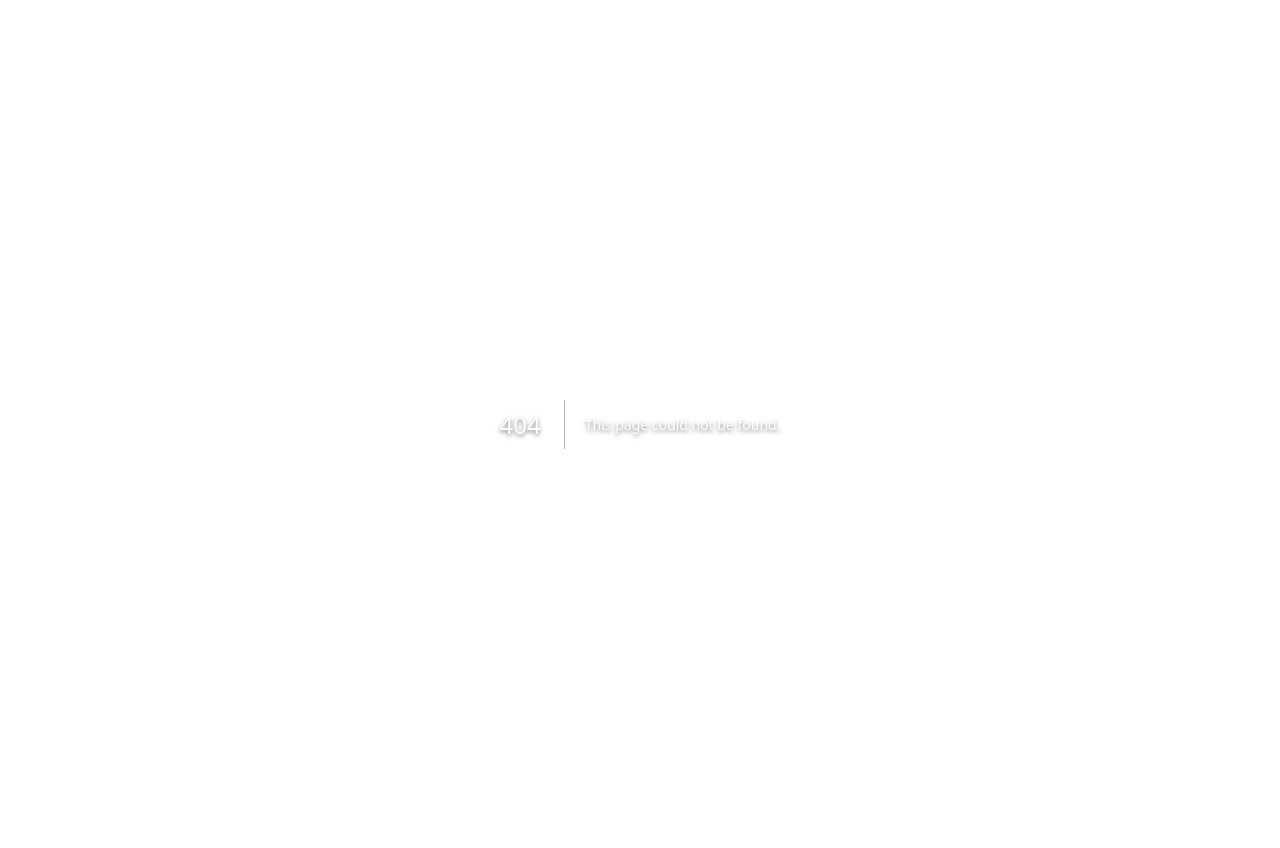
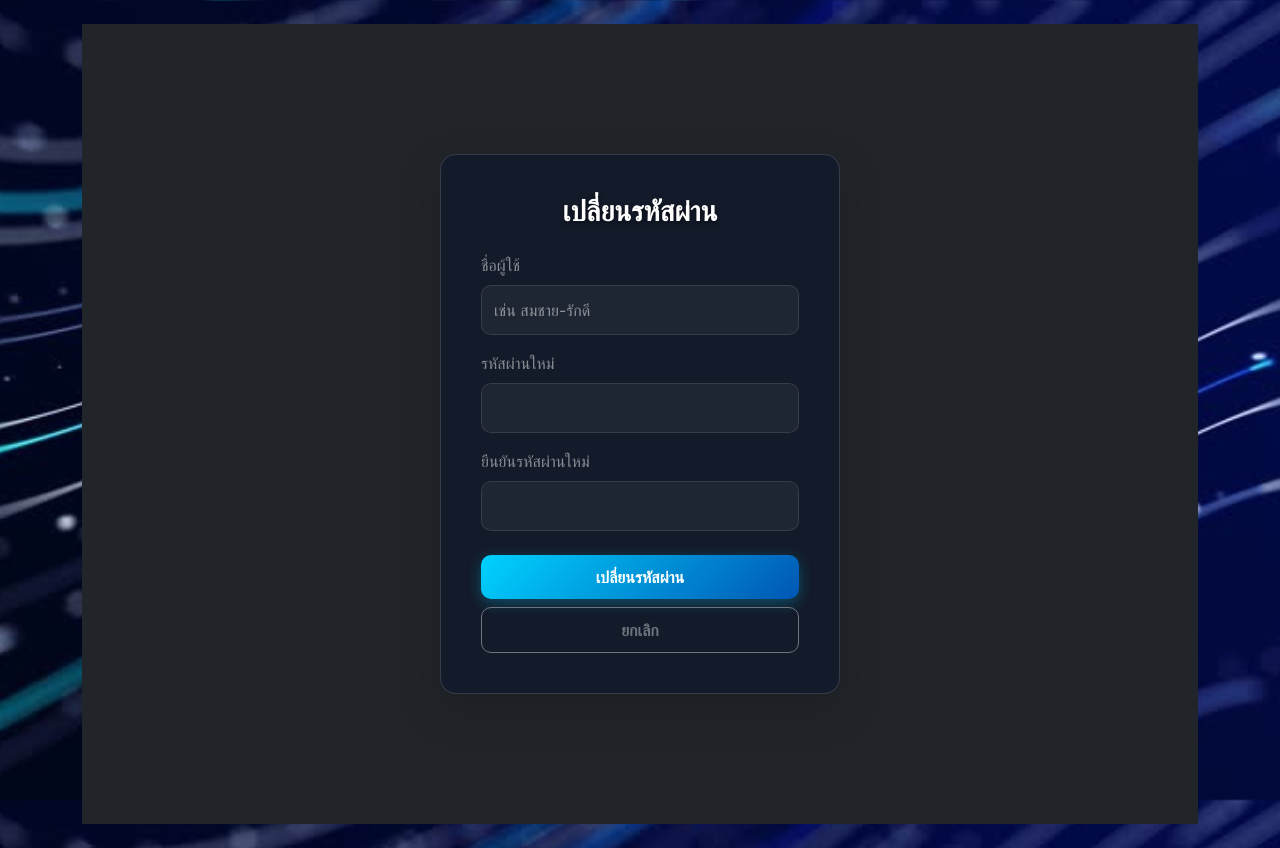
Before and after one commit to yeetnomai/nomai, a Next.js app: page /forgot-password in a window 1280 px wide. Before the commit this address had no page. Built offline with nearby package versions, Linux system fonts and the light colour scheme.

Commit message:
feat: Implement user authentication with login, forgot/reset password pages and API, along with initial seed data.

```diff
--- /dev/null
+++ b/app/forgot-password/page.tsx
@@ -0,0 +1,122 @@
+'use client';
+import { useState } from 'react';
+import useRouter from 'next/navigation'; // Mistake in import, will fix in next step if caught by linter or review, but actually useRouter is from next/navigation
+import { useRouter as useNextRouter } from 'next/navigation';
+import Link from 'next/link';
+
+export default function ForgotPassword() {
+    const router = useNextRouter();
+    const [formData, setFormData] = useState({
+        username: '',
+        newPassword: '',
+        confirmPassword: ''
+    });
+    const [status, setStatus] = useState<{ type: 'success' | 'error' | '', message: '' | string }>({ type: '', message: '' });
+    const [loading, setLoading] = useState(false);
+
+    const handleChange = (e: React.ChangeEvent<HTMLInputElement>) => {
+        setFormData({ ...formData, [e.target.name]: e.target.value });
+    };
+
+    const handleSubmit = async (e: React.FormEvent) => {
+        e.preventDefault();
+        setLoading(true);
+        setStatus({ type: '', message: '' });
+
+        if (formData.newPassword !== formData.confirmPassword) {
+            setStatus({ type: 'error', message: 'รหัสผ่านใหม่ไม่ตรงกัน' });
+            setLoading(false);
+            return;
+        }
+
+        try {
+            const res = await fetch('/api/auth/reset-password', {
+                method: 'POST',
+                headers: { 'Content-Type': 'application/json' },
+                body: JSON.stringify({
+                    username: formData.username,
+                    newPassword: formData.newPassword
+                })
+            });
+
+            const data = await res.json();
+
+            if (!res.ok) {
+                throw new Error(data.error || 'Failed to reset password');
+            }
+
+            setStatus({ type: 'success', message: 'เปลี่ยนรหัสผ่านสำเร็จ! กำลังกลับไปหน้าเข้าสู่ระบบ...' });
+
+            setTimeout(() => {
+                router.push('/login');
+            }, 2000);
+
+        } catch (err: any) {
+            setStatus({ type: 'error', message: err.message });
+        } finally {
+            setLoading(false);
+        }
+    };
+
+    return (
+        <div className="container d-flex align-items-center justify-content-center min-vh-100 bg-dark">
+            <div className="card shadow-lg p-4 custom-card" style={{ maxWidth: '400px', width: '100%' }}>
+                <div className="card-body">
+                    <h3 className="text-center mb-4 text-white fw-bold">เปลี่ยนรหัสผ่าน</h3>
+
+                    {status.message && (
+                        <div className={`alert ${status.type === 'success' ? 'alert-success' : 'alert-danger'} animate-fade-in`}>
+                            {status.message}
+                        </div>
+                    )}
+
+                    <form onSubmit={handleSubmit}>
+                        <div className="mb-3">
+                            <label className="form-label text-white-50">ชื่อผู้ใช้</label>
+                            <input
+                                type="text"
+                                className="form-control"
+                                name="username"
+                                required
+                                value={formData.username}
+                                onChange={handleChange}
+                                placeholder="เช่น สมชาย-รักดี"
+                            />
+                        </div>
+                        <div className="mb-3">
+                            <label className="form-label text-white-50">รหัสผ่านใหม่</label>
+                            <input
+                                type="password"
+                                className="form-control"
+                                name="newPassword"
+                                required
+                                value={formData.newPassword}
+                                onChange={handleChange}
+                            />
+                        </div>
+                        <div className="mb-3">
+                            <label className="form-label text-white-50">ยืนยันรหัสผ่านใหม่</label>
+                            <input
+                                type="password"
+                                className="form-control"
+                                name="confirmPassword"
+                                required
+                                value={formData.confirmPassword}
+                                onChange={handleChange}
+                            />
+                        </div>
+
+                        <div className="d-grid gap-2 mt-4">
+                            <button type="submit" className="btn btn-primary" disabled={loading}>
+                                {loading ? 'กำลังดำเนิน...' : 'เปลี่ยนรหัสผ่าน'}
+                            </button>
+                            <Link href="/login" className="btn btn-outline-secondary">
+                                ยกเลิก
+                            </Link>
+                        </div>
+                    </form>
+                </div>
+            </div>
+        </div>
+    );
+}
--- a/app/login/page.tsx
+++ b/app/login/page.tsx
@@ -134,6 +134,11 @@ function LoginForm() {
                                 )}
                             </div>
                         </form>
+                        <div className="text-center mt-3">
+                            <Link href="/forgot-password" className="text-decoration-none text-white-50 hover-text-white small">
+                                ลืมรหัสผ่าน?
+                            </Link>
+                        </div>
                     </div>
                 </div>
                 <div className="text-center mt-3">
--- a/data/db.json
+++ b/data/db.json
@@ -81,7 +81,7 @@
       "phone": "0958895423",
       "department_id": 2,
       "username": "ban-kai",
-      "password_hash": "$2b$10$5gbDGkG3MsFpdONwsfdNXOJY663m6GXQ95BM9EFKUSxe1X6zd4iZq",
+      "password_hash": "$2b$10$QfdsFqBrEW.DCBcdYjHNYOup7g4QNr1DsebDWTrsNdCF/m/qNBtwC",
       "student_id": 2
     },
     {
```
Also changed, not shown: app/api/auth/reset-password/route.ts (added, +45 -0 lines).
